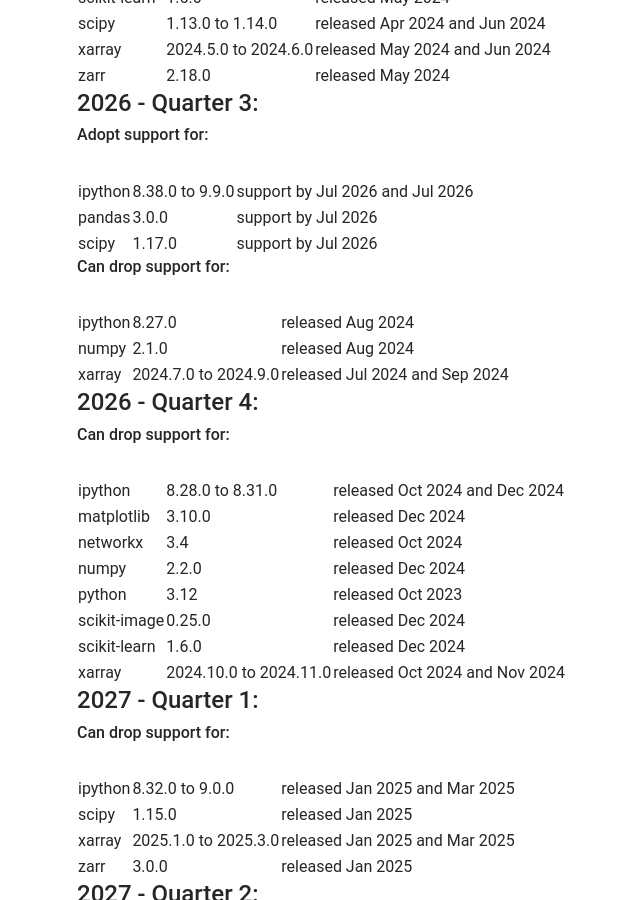
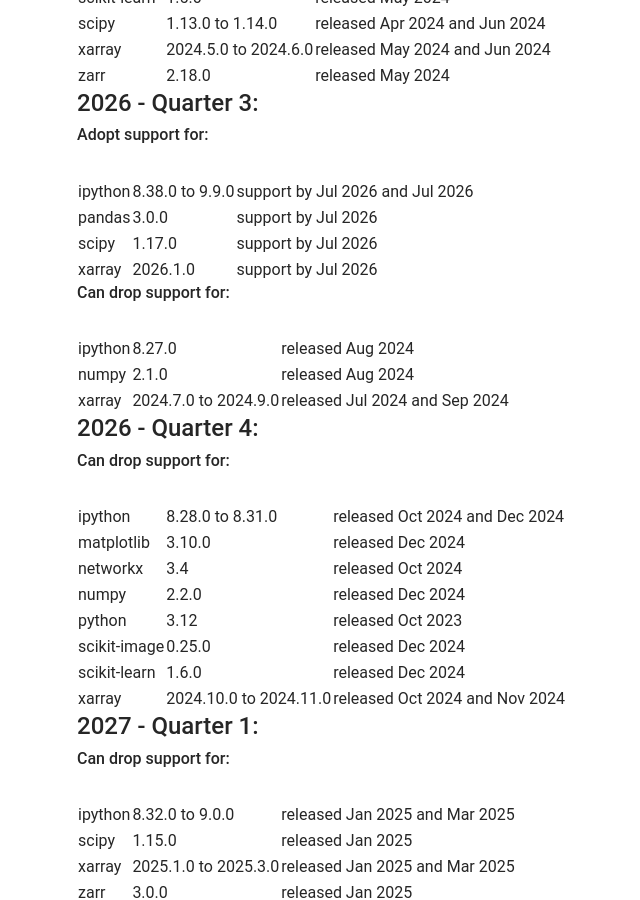
Before and after one commit to heliophysicsPy/heliophysicsPy.github.io, a Jekyll site: the page built from _pages/docs/phep-3/schedule.md, in a window 1280 px wide and 900 px high, scrolled down 1869 px. Shown: the whole window, without its empty margins (24-664 px from the left). Built offline with Jekyll 4.4.1, drawn with Linux system fonts in a browser that asks for light colours; nearby versions of some CDN libraries; our own code applies the rules of GitHub Pages for plain Markdown files; some of the changed text lies outside the part shown.

Commit message:
Update PHEP 3 support schedule [automated]

```diff
--- a/_pages/docs/phep-3/schedule.md
+++ b/_pages/docs/phep-3/schedule.md
@@ -102,6 +102,7 @@
 | ipython | 8.38.0 to 9.9.0 | support by Jul 2026 and Jul 2026 |
 | pandas  | 3.0.0           | support by Jul 2026              |
 | scipy   | 1.17.0          | support by Jul 2026              |
+| xarray  | 2026.1.0        | support by Jul 2026              |
 
 ###### Can drop support for:
 
@@ -190,6 +191,7 @@
 | ipython | 8.38.0 to 9.9.0 | released Jan 2026 and Jan 2026 |
 | pandas  | 3.0.0           | released Jan 2026              |
 | scipy   | 1.17.0          | released Jan 2026              |
+| xarray  | 2026.1.0        | released Jan 2026              |
 
 #### 2028 - Quarter 4:
 
```
Also changed, not shown: _pages/docs/phep-3/chart.md (+1 -0 lines).
